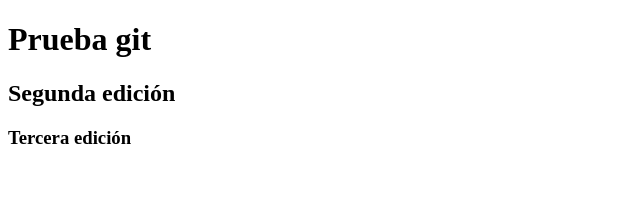
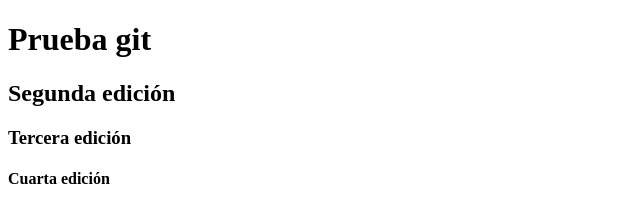
Before and after one commit to marcooolfoxygamer/repositorioprueba, a plain HTML site: page index.html in a window 1280 px wide. Shown: the whole page, without its empty margins (0-640 px from the left). Drawn offline with Linux system fonts and the light colour scheme.

Commit message:
feat
Fue agregado el texto h4 de cuarta edición

```diff
--- a/index.html
+++ b/index.html
@@ -9,5 +9,6 @@
     <h1>Prueba git</h1>
     <h2>Segunda edición</h2>
     <h3>Tercera edición</h3>
+    <h4>Cuarta edición</h4>
 </body>
 </html>
```
